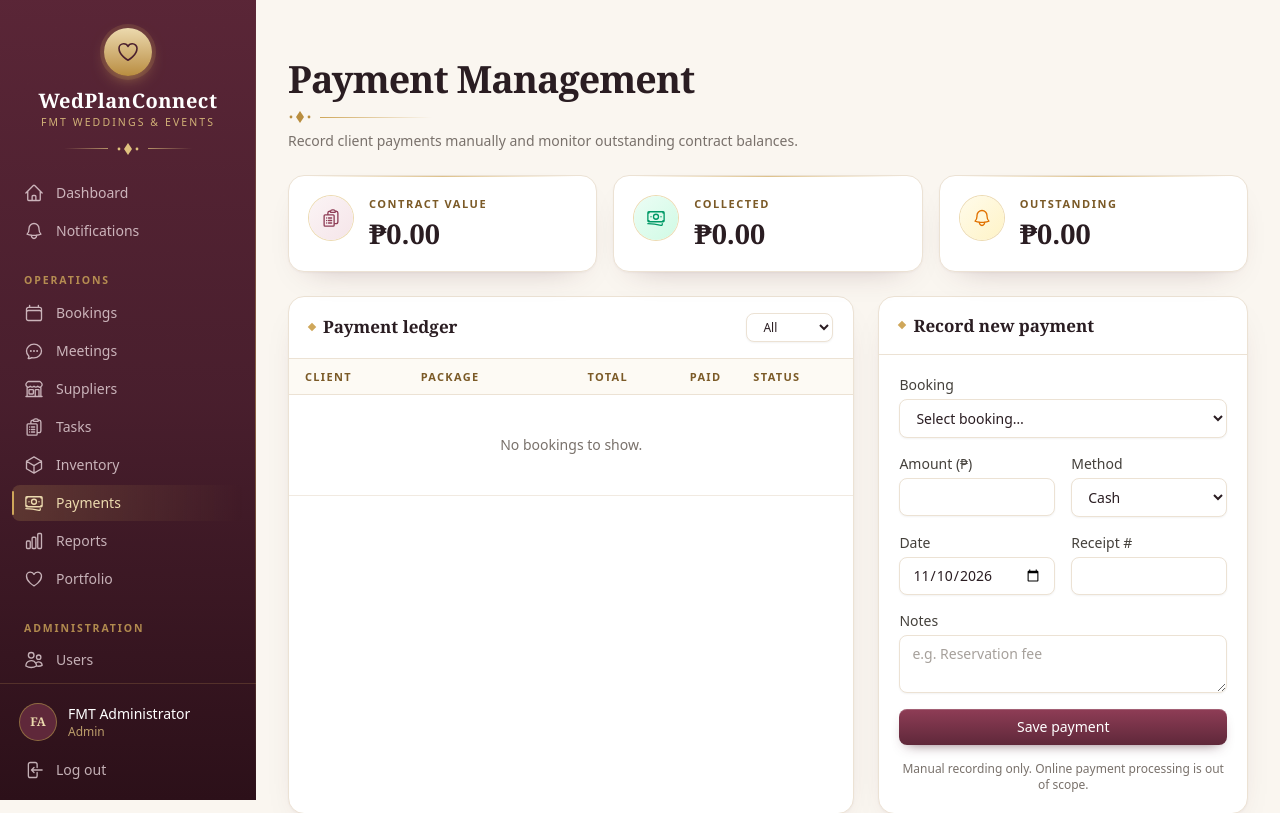
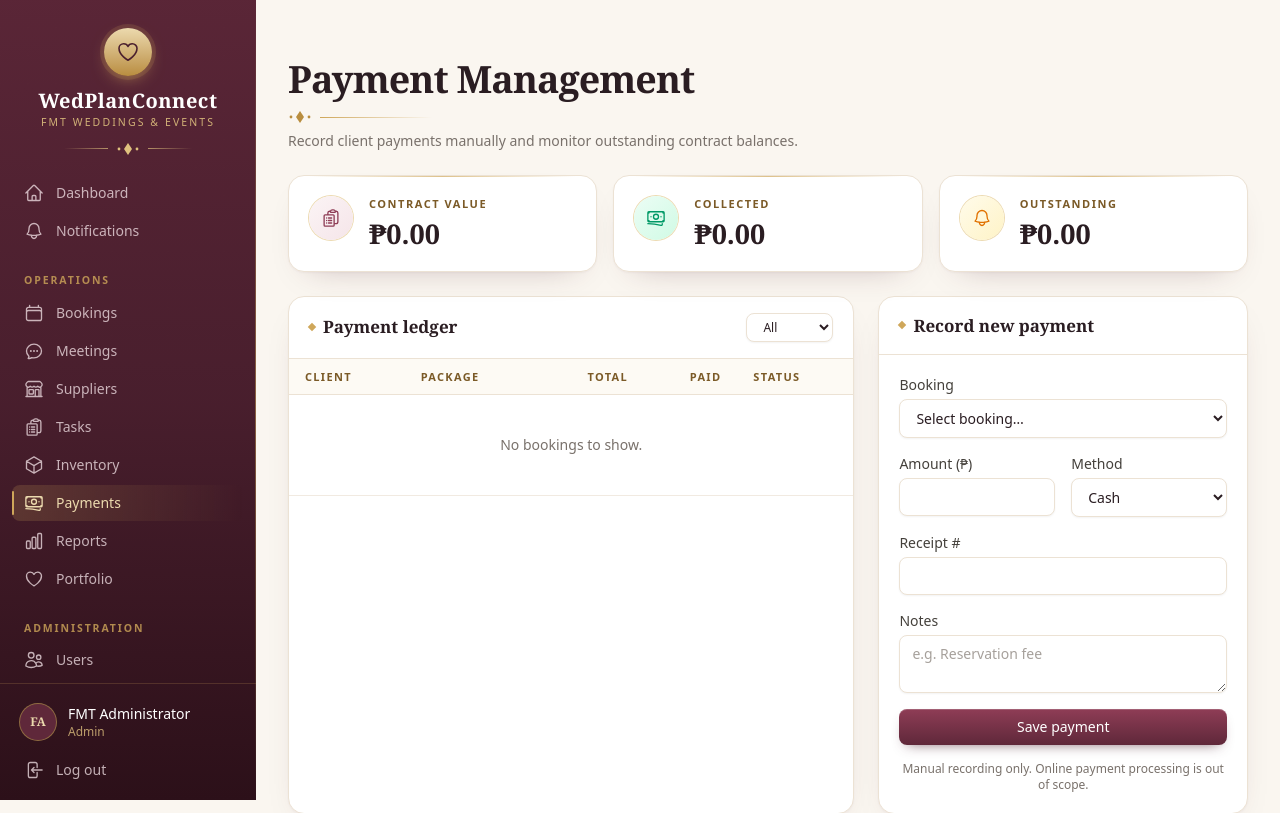
Before and after one commit to Capstone351/WedPlanConnect, a Laravel app: page /payments in a window 1280 px wide. Shown: the top 813 px of the page. Run offline with Laravel 12, Linux system fonts and the light colour scheme; a user stored in the database is signed in; data comes from the database, SQL or seed files in the repository; data that the repository does not hold is empty; style sheets or scripts are compiled from the project's sources.

Commit message:
Stamp payments with today's date and list them newest first
The date can no longer be entered or edited; every payment list, report and contract PDF shows the most recent payment first.

Co-Authored-By: Claude Opus 5.5 <noreply@anthropic.com>

```diff
--- a/wedplanconnect/app/Http/Controllers/BookingController.php
+++ b/wedplanconnect/app/Http/Controllers/BookingController.php
@@ -103,7 +103,7 @@ class BookingController extends Controller
             'bookingSuppliers' => fn ($q) => $q->with('supplier.user')->latest(),
             'preferences.supplier',
             'tasks' => fn ($q) => $q->with('assignee')->orderBy('status')->orderBy('due_date'),
-            'payments' => fn ($q) => $q->orderByDesc('payment_date'),
+            'payments' => fn ($q) => $q->latestFirst(),
             'bookingProducts' => fn ($q) => $q->with('product.supplier')->latest(),
         ]);
 
--- a/wedplanconnect/app/Http/Controllers/PaymentController.php
+++ b/wedplanconnect/app/Http/Controllers/PaymentController.php
@@ -34,7 +34,7 @@ class PaymentController extends Controller
         }
 
         $selected = $request->filled('booking_id')
-            ? Booking::visibleTo($user)->with(['payments' => fn ($q) => $q->orderByDesc('payment_date')])->find($request->integer('booking_id'))
+            ? Booking::visibleTo($user)->with(['payments' => fn ($q) => $q->latestFirst()])->find($request->integer('booking_id'))
             : null;
 
         return view('payments.index', [
@@ -55,7 +55,8 @@ class PaymentController extends Controller
         $this->authorizeBooking($booking);
         $this->guardOverpayment($booking, (float) $data['amount']);
 
-        Payment::create($data);
+        // The date is always the day it's recorded, so it can't be back- or forward-dated.
+        Payment::create([...$data, 'payment_date' => today()]);
 
         return redirect()->route('payments.index', ['booking_id' => $booking->id])
             ->with('status', 'Payment of ₱'.number_format($data['amount'], 2).' recorded. Remaining balance: ₱'.number_format($booking->balance(), 2).'.');
@@ -91,7 +92,7 @@ class PaymentController extends Controller
     public function contract(Booking $booking): Response
     {
         $this->authorizeBooking($booking);
-        $booking->load(['payments' => fn ($q) => $q->orderBy('payment_date'), 'suppliers', 'planner', 'bookingProducts.product.supplier']);
+        $booking->load(['payments' => fn ($q) => $q->latestFirst(), 'suppliers', 'planner', 'bookingProducts.product.supplier']);
 
         return Pdf::loadView('pdf.contract', ['booking' => $booking])
             ->setPaper('a4')
@@ -103,11 +104,10 @@ class PaymentController extends Controller
         return $request->validate([
             'booking_id' => [$payment ? 'prohibited' : 'required', Rule::exists('bookings', 'id')->whereNull('deleted_at')],
             'amount' => ['required', 'numeric', 'min:0.01', 'max:99999999.99'],
-            'payment_date' => ['required', 'date', 'before_or_equal:today'],
             'method' => ['required', Rule::in(array_keys(Payment::METHODS))],
             'receipt_number' => ['nullable', 'string', 'max:50'],
             'notes' => ['nullable', 'string', 'max:2000'],
-        ], ['payment_date.before_or_equal' => 'The payment date cannot be in the future.']);
+        ]);
     }
 
     /** Flags discrepancies: recorded payments may never exceed the contract amount. */
--- a/wedplanconnect/app/Models/Payment.php
+++ b/wedplanconnect/app/Models/Payment.php
@@ -3,6 +3,7 @@
 namespace App\Models;
 
 use Illuminate\Database\Eloquent\Attributes\Fillable;
+use Illuminate\Database\Eloquent\Builder;
 use Illuminate\Database\Eloquent\Factories\HasFactory;
 use Illuminate\Database\Eloquent\Model;
 use Illuminate\Database\Eloquent\Relations\BelongsTo;
@@ -32,6 +33,12 @@ class Payment extends Model
         return $this->belongsTo(Booking::class)->withTrashed();
     }
 
+    /** Newest payments first; same-day payments by the order they were recorded. */
+    public function scopeLatestFirst(Builder $query): Builder
+    {
+        return $query->orderByDesc('payment_date')->orderByDesc('id');
+    }
+
     public function methodLabel(): string
     {
         return self::METHODS[$this->method] ?? $this->method;
--- a/wedplanconnect/app/Services/ReportService.php
+++ b/wedplanconnect/app/Services/ReportService.php
@@ -87,7 +87,7 @@ class ReportService
             ->when($from, fn ($q) => $q->whereDate('payment_date', '>=', $from))
             ->when($to, fn ($q) => $q->whereDate('payment_date', '<=', $to))
             ->with('booking:id,client_name')
-            ->orderBy('payment_date')->get();
+            ->latestFirst()->get();
 
         $outstanding = Booking::visibleTo($user)->where('status', '!=', 'cancelled')->withSum('payments', 'amount')->get()
             ->sum(fn ($b) => max(0, (float) $b->total_amount - (float) $b->payments_sum_amount));
--- a/wedplanconnect/resources/views/payments/edit.blade.php
+++ b/wedplanconnect/resources/views/payments/edit.blade.php
@@ -13,8 +13,8 @@
                 </select>
             </div>
             <div>
-                <label for="payment_date" class="label">Date</label>
-                <input id="payment_date" name="payment_date" type="date" max="{{ today()->toDateString() }}" value="{{ old('payment_date', $payment->payment_date->toDateString()) }}" required class="input">
+                <span class="label">Date recorded</span>
+                <div class="input bg-stone-50 text-stone-600">{{ $payment->payment_date->format('M j, Y') }}</div>
             </div>
             <div>
                 <label for="receipt_number" class="label">Receipt #</label>
--- a/wedplanconnect/resources/views/payments/index.blade.php
+++ b/wedplanconnect/resources/views/payments/index.blade.php
@@ -68,11 +68,7 @@
                                 @foreach (\App\Models\Payment::METHODS as $k => $v)<option value="{{ $k }}" @selected(old('method') === $k)>{{ $v }}</option>@endforeach
                             </select>
                         </div>
-                        <div>
-                            <label for="payment_date" class="label">Date</label>
-                            <input id="payment_date" name="payment_date" type="date" max="{{ today()->toDateString() }}" value="{{ old('payment_date', today()->toDateString()) }}" required class="input">
-                        </div>
-                        <div>
+                        <div class="col-span-2">
                             <label for="receipt_number" class="label">Receipt #</label>
                             <input id="receipt_number" name="receipt_number" value="{{ old('receipt_number') }}" maxlength="50" class="input">
                         </div>
```
Also changed, not shown: wedplanconnect/tests/Feature/OperationsTest.php (+23 -0 lines).
